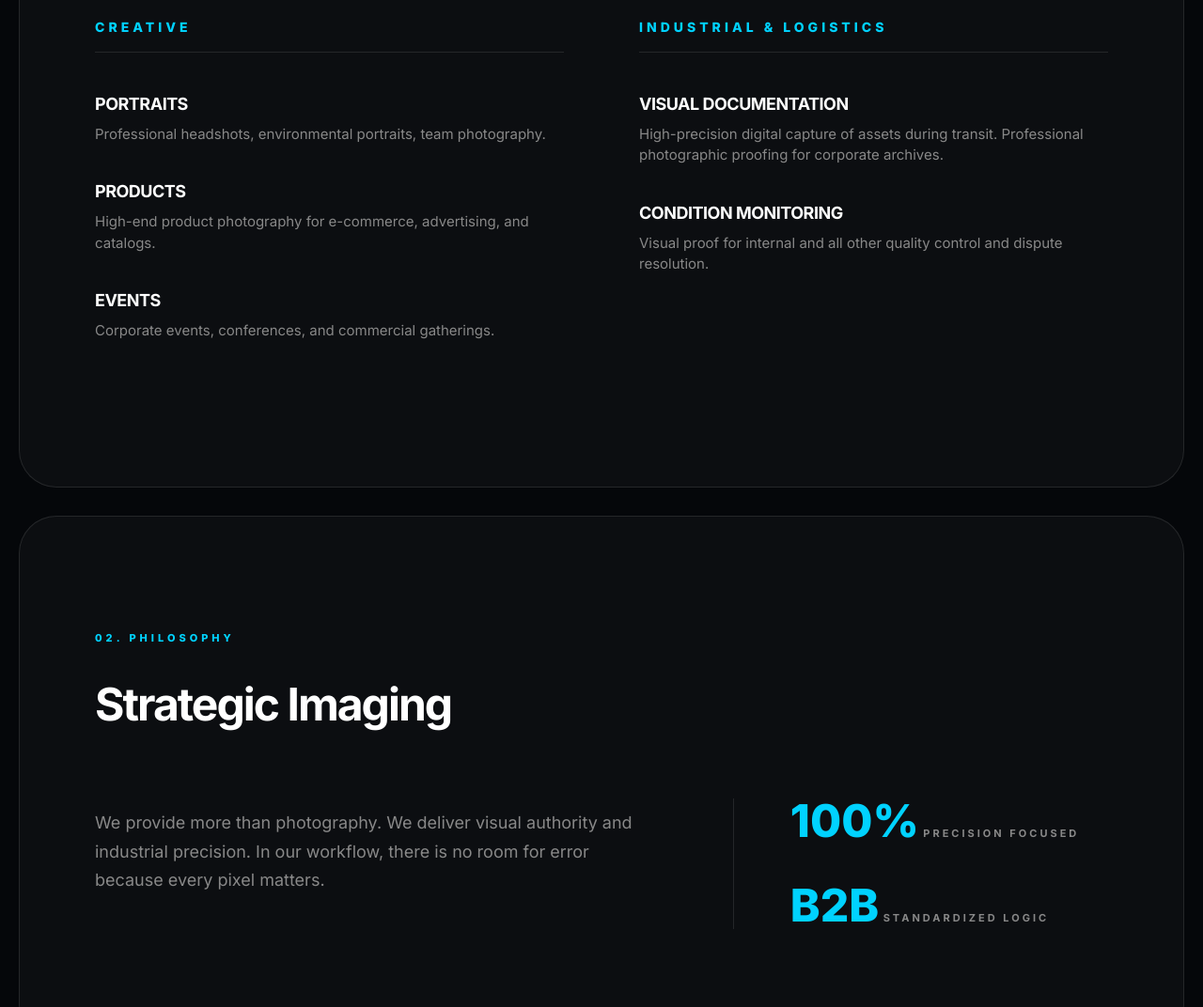
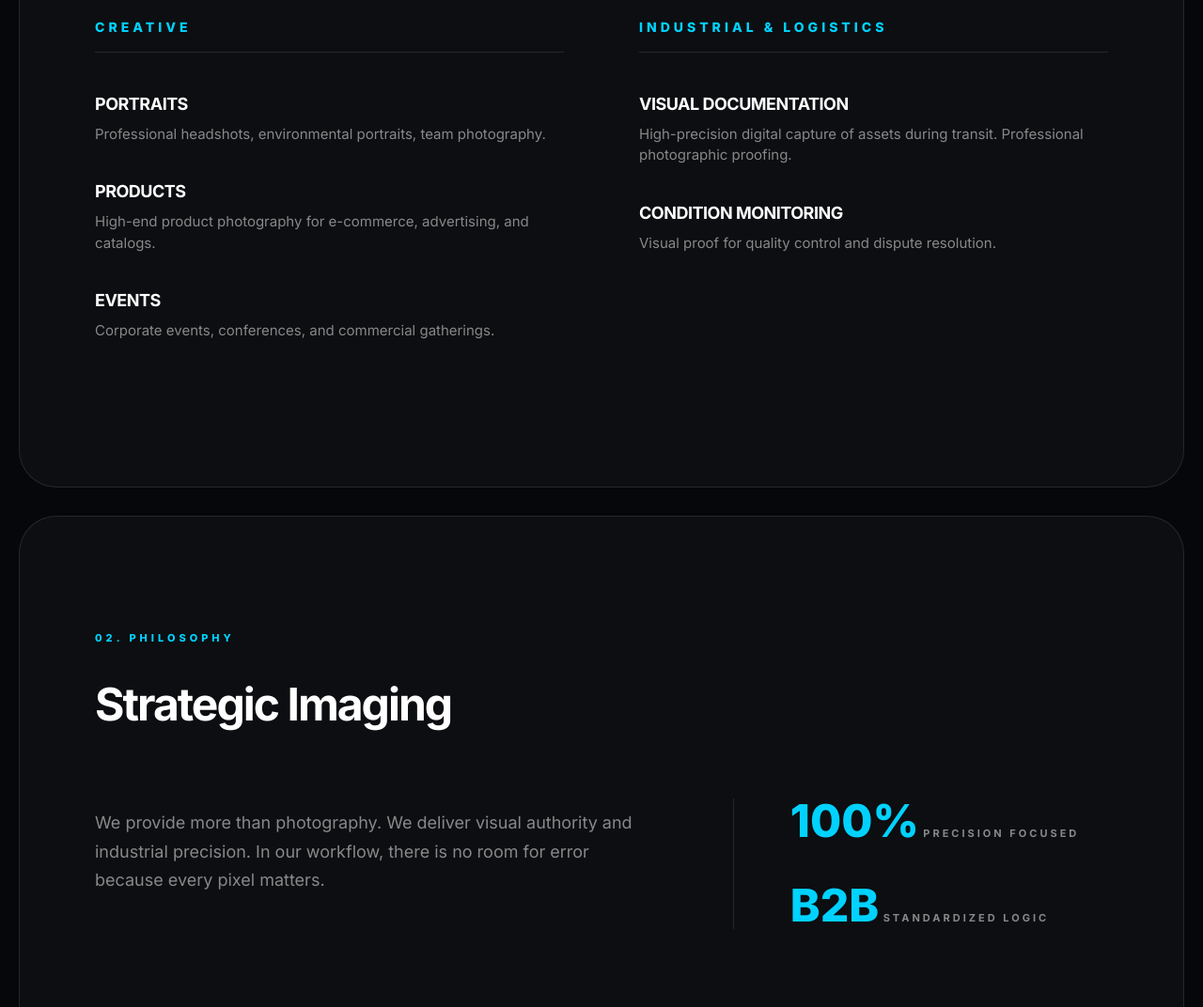
Before and after one commit to goranbbc/ibgvision, a plain HTML site: page index.html in a window 1280 px wide. Shown: the part 1120-2192 px from the top of the page at 94% size. Drawn offline with Linux system fonts and the light colour scheme.

Commit message:
Update index.html

```diff
--- a/index.html
+++ b/index.html
@@ -46,8 +46,8 @@
             box-shadow: 0 20px 40px rgba(0,0,0,0.4);
         }
 
-        .logo-container { display: flex; flex-direction: column; }
-        .logo { font-size: 22px; font-weight: 800; letter-spacing: -0.5px; text-transform: uppercase; line-height: 1; color: #fff; text-decoration: none; }
+        .logo-container { display: flex; flex-direction: column; text-decoration: none; }
+        .logo { font-size: 22px; font-weight: 800; letter-spacing: -0.5px; text-transform: uppercase; line-height: 1; color: #fff; }
         .logo span { font-weight: 300; color: var(--accent-blue); }
         .logo-subtext {
             font-size: 9px;
@@ -63,13 +63,11 @@
         nav ul li a { text-decoration: none; color: #fff; font-size: 11px; font-weight: 700; text-transform: uppercase; letter-spacing: 1.5px; transition: var(--transition); cursor: pointer; }
         nav ul li a:hover { color: var(--accent-blue); }
 
-        /* Language Switcher Style */
         .lang-switch {
             display: flex;
             gap: 10px;
             border-left: 1px solid var(--glass-border);
             padding-left: 25px;
-            margin-left: 10px;
         }
         .lang-btn {
             background: none;
@@ -142,7 +140,7 @@
         .section-tag { font-size: 11px; font-weight: 800; text-transform: uppercase; letter-spacing: 4px; color: var(--accent-blue); margin-bottom: 20px; display: block; }
         h2.section-title { font-size: 48px; font-weight: 700; margin-bottom: 60px; letter-spacing: -2px; color: #fff; }
 
-        /* --- WHAT WE DO (SERVICES) --- */
+        /* --- SERVICES --- */
         .services-grid { display: grid; grid-template-columns: 1fr 1fr; gap: 80px; }
         .service-category h3 {
             font-size: 14px;
@@ -165,7 +163,7 @@
         .stat-num { font-size: 48px; font-weight: 800; color: var(--accent-blue); line-height: 1; }
         .stat-label { font-size: 11px; text-transform: uppercase; letter-spacing: 3px; color: var(--text-dim); font-weight: 700; margin-top: 10px; }
 
-        /* --- PORTFOLIO --- */
+        /* --- PORTFOLIO GRID --- */
         .portfolio-grid { display: grid; grid-template-columns: repeat(2, 1fr); gap: 30px; }
         .portfolio-item { position: relative; border-radius: 25px; overflow: hidden; height: 400px; border: 1px solid var(--glass-border); }
         .portfolio-item.large { grid-column: span 2; height: 600px; }
@@ -173,18 +171,15 @@
         .portfolio-item:hover img { transform: scale(1.03); filter: grayscale(0); }
         .portfolio-info { position: absolute; bottom: 0; left: 0; right: 0; padding: 40px; background: linear-gradient(to top, rgba(0,0,0,0.8), transparent); }
         .portfolio-info span { font-size: 10px; text-transform: uppercase; letter-spacing: 3px; color: var(--accent-blue); }
-        .portfolio-info h4 { font-size: 24px; font-weight: 600; margin-top: 5px; }
+        .portfolio-info h4 { font-size: 24px; font-weight: 600; margin-top: 5px; color: #fff; }
 
         /* --- CONTACT --- */
         .contact-container { display: grid; grid-template-columns: 1fr 1fr; gap: 100px; }
         .contact-info p { font-size: 18px; color: var(--text-dim); margin-bottom: 40px; }
         .contact-details a { display: block; font-size: 24px; font-weight: 700; color: #fff; text-decoration: none; margin-bottom: 15px; }
-        .contact-details a:hover { color: var(--accent-blue); }
         .contact-form { display: flex; flex-direction: column; gap: 20px; }
         .contact-form input, .contact-form textarea { background: rgba(255,255,255,0.05); border: 1px solid var(--glass-border); padding: 20px; border-radius: 15px; color: #fff; outline: none; }
-        .contact-form input:focus { border-color: var(--accent-blue); }
         .btn-send { background: var(--accent-blue); color: #000; padding: 20px; border: none; border-radius: 15px; font-weight: 800; text-transform: uppercase; cursor: pointer; transition: var(--transition); }
-        .btn-send:hover { background: #fff; }
 
         /* --- FOOTER --- */
         .branding-footer { padding: 100px 80px; text-align: center; border-top: 1px solid var(--glass-border); }
@@ -194,14 +189,11 @@
 
         @media (max-width: 1024px) {
             header { padding: 15px 30px; width: calc(100% - 40px); }
-            nav ul li:not(.lang-switch-li) { display: none; }
-            .btn-proposal { display: none; }
-            .hero-overlay { left: 40px; bottom: 60px; }
+            nav ul li:not(.lang-li) { display: none; }
             section.content-block { padding: 80px 40px; }
-            .about-container, .contact-container, .services-grid { grid-template-columns: 1fr; gap: 50px; }
-            .about-stats { border-left: none; padding-left: 0; flex-direction: row; flex-wrap: wrap; }
+            .about-container, .contact-container, .services-grid { grid-template-columns: 1fr; }
             .portfolio-grid { grid-template-columns: 1fr; }
-            .portfolio-item.large { grid-column: span 1; height: 400px; }
+            .portfolio-item.large { height: 400px; }
         }
     </style>
 </head>
@@ -209,7 +201,7 @@
 
 <div class="main-card">
     <header>
-        <a href="#" class="logo-container" style="text-decoration: none;">
+        <a href="#" class="logo-container">
             <div class="logo">IBG<span>VISION</span></div>
             <div class="logo-subtext">DIGITAL CAPTURE</div>
         </a>
@@ -219,7 +211,7 @@
                 <li><a href="#about" id="nav-about">About</a></li>
                 <li><a href="#portfolio" id="nav-portfolio">Portfolio</a></li>
                 <li><a href="#contact" id="nav-contact">Contact</a></li>
-                <li class="lang-switch-li">
+                <li class="lang-li">
                     <div class="lang-switch">
                         <button class="lang-btn active" onclick="setLanguage('en')">EN</button>
                         <button class="lang-btn" onclick="setLanguage('sr')">SR</button>
@@ -231,7 +223,7 @@
     </header>
 
     <section class="hero">
-        <img src="112.jpg" alt="IBG Vision Synthesis Photography">
+        <img src="112.jpg" alt="IBG Vision Hero">
         <div class="hero-overlay">
             <h1 id="hero-title">EVERY PIXEL<br>MATTERS</h1>
             <p id="hero-sub">Commercial & Industrial Visual Production</p>
@@ -261,11 +253,11 @@
                 <h3 id="cat-industrial">Industrial & Logistics</h3>
                 <div class="service-sub-item">
                     <strong id="svc-visual-t">VISUAL DOCUMENTATION</strong>
-                    <p id="svc-visual-d">High-precision digital capture of assets during transit. Professional photographic proofing for corporate archives.</p>
+                    <p id="svc-visual-d">High-precision digital capture of assets during transit. Professional photographic proofing.</p>
                 </div>
                 <div class="service-sub-item">
                     <strong id="svc-condition-t">CONDITION MONITORING</strong>
-                    <p id="svc-condition-d">Visual proof for internal and all other quality control and dispute resolution.</p>
+                    <p id="svc-condition-d">Visual proof for quality control and dispute resolution.</p>
                 </div>
             </div>
         </div>
@@ -296,24 +288,38 @@
         <h2 class="section-title" id="title-portfolio">Visual Archive</h2>
         <div class="portfolio-grid">
             <div class="portfolio-item large">
-                <img src="113.jpg" alt="Industrial Logistics">
+                <img src="113.jpg" alt="Logistics">
                 <div class="portfolio-info">
-                    <span id="port-tag-1">Industrial</span>
+                    <span id="port-tag-1">INDUSTRIAL</span>
                     <h4 id="port-title-1">Logistics Chain Documentation</h4>
                 </div>
             </div>
             <div class="portfolio-item">
-                <img src="114.jpg" alt="Corporate Portrait">
+                <img src="114.jpg" alt="Portraits">
                 <div class="portfolio-info">
-                    <span id="port-tag-2">Corporate</span>
-                    <h4 id="port-title-2">Executive Identity</h4>
+                    <span id="port-tag-2">LEADERSHIP</span>
+                    <h4 id="port-title-2">Executive Presence</h4>
                 </div>
             </div>
             <div class="portfolio-item">
-                <img src="115.jpg" alt="Architecture">
+                <img src="115.jpg" alt="Infrastructure">
                 <div class="portfolio-info">
-                    <span id="port-tag-3">Architecture</span>
-                    <h4 id="port-title-3">Infrastructure Assets</h4>
+                    <span id="port-tag-3">INFRASTRUCTURE</span>
+                    <h4 id="port-title-3">Built Environment & Assets</h4>
+                </div>
+            </div>
+            <div class="portfolio-item">
+                <img src="product.jpg" alt="Products">
+                <div class="portfolio-info">
+                    <span id="port-tag-4">PRODUCT</span>
+                    <h4 id="port-title-4">Commercial Asset Imaging</h4>
+                </div>
+            </div>
+            <div class="portfolio-item">
+                <img src="event.jpg" alt="Events">
+                <div class="portfolio-info">
+                    <span id="port-tag-5">EVENTS</span>
+                    <h4 id="port-title-5">Corporate Ecosystem Coverage</h4>
                 </div>
             </div>
         </div>
@@ -342,7 +348,7 @@
     <footer class="branding-footer">
         <a href="https://www.imagobygorus.com" target="_blank" class="imago-logo">
             <h2>IMAGO BY GORUS</h2>
-            <p id="footer-sub">Fine Art & Personal Work</p>
+            <p id="footer-sub">Fine Art & Signature Photography</p>
         </a>
     </footer>
 </div>
@@ -350,127 +356,73 @@
 <script>
     const translations = {
         'en': {
-            'nav-work': 'What We Do',
-            'nav-about': 'About',
-            'nav-portfolio': 'Portfolio',
-            'nav-contact': 'Contact',
+            'nav-work': 'What We Do', 'nav-about': 'About', 'nav-portfolio': 'Portfolio', 'nav-contact': 'Contact',
             'btn-request': 'Request a Shoot',
-            'hero-title': 'EVERY PIXEL<br>MATTERS',
-            'hero-sub': 'Commercial & Industrial Visual Production',
-            'tag-01': '01. Specialist Solutions',
-            'title-wwd': 'What We Do',
-            'cat-creative': 'Creative',
-            'svc-portraits-t': 'PORTRAITS',
-            'svc-portraits-d': 'Professional headshots, environmental portraits, team photography.',
-            'svc-products-t': 'PRODUCTS',
-            'svc-products-d': 'High-end product photography for e-commerce, advertising, and catalogs.',
-            'svc-events-t': 'EVENTS',
-            'svc-events-d': 'Corporate events, conferences, and commercial gatherings.',
-            'cat-industrial': 'Industrial & Logistics',
-            'svc-visual-t': 'VISUAL DOCUMENTATION',
-            'svc-visual-d': 'High-precision digital capture of assets during transit. Professional photographic proofing for corporate archives.',
-            'svc-condition-t': 'CONDITION MONITORING',
-            'svc-condition-d': 'Visual proof for internal and all other quality control and dispute resolution.',
-            'tag-02': '02. Philosophy',
-            'title-about': 'Strategic Imaging',
+            'hero-title': 'EVERY PIXEL<br>MATTERS', 'hero-sub': 'Commercial & Industrial Visual Production',
+            'tag-01': '01. Specialist Solutions', 'title-wwd': 'What We Do',
+            'cat-creative': 'Creative', 'svc-portraits-t': 'PORTRAITS', 'svc-portraits-d': 'Professional headshots, environmental portraits, team photography.',
+            'svc-products-t': 'PRODUCTS', 'svc-products-d': 'High-end product photography for e-commerce, advertising, and catalogs.',
+            'svc-events-t': 'EVENTS', 'svc-events-d': 'Corporate events, conferences, and commercial gatherings.',
+            'cat-industrial': 'Industrial & Logistics', 'svc-visual-t': 'VISUAL DOCUMENTATION', 'svc-visual-d': 'High-precision digital capture of assets during transit. Professional photographic proofing.',
+            'svc-condition-t': 'CONDITION MONITORING', 'svc-condition-d': 'Visual proof for quality control and dispute resolution.',
+            'tag-02': '02. Philosophy', 'title-about': 'Strategic Imaging',
             'about-p1': 'We provide more than photography. We deliver visual authority and industrial precision. In our workflow, there is no room for error because every pixel matters.',
-            'stat-precision': 'Precision Focused',
-            'stat-logic': 'Standardized Logic',
-            'tag-03': '03. Selected Work',
-            'title-portfolio': 'Visual Archive',
-            'port-tag-1': 'Industrial',
-            'port-title-1': 'Logistics Chain Documentation',
-            'port-tag-2': 'Corporate',
-            'port-title-2': 'Executive Identity',
-            'port-tag-3': 'Architecture',
-            'port-title-3': 'Infrastructure Assets',
-            'tag-04': '04. Connection',
-            'title-contact': 'Initiate Collaboration',
+            'stat-precision': 'Precision Focused', 'stat-logic': 'Standardized Logic',
+            'tag-03': '03. Selected Work', 'title-portfolio': 'Visual Archive',
+            'port-tag-1': 'INDUSTRIAL', 'port-title-1': 'Logistics Chain Documentation',
+            'port-tag-2': 'LEADERSHIP', 'port-title-2': 'Executive Presence',
+            'port-tag-3': 'INFRASTRUCTURE', 'port-title-3': 'Built Environment & Assets',
+            'port-tag-4': 'PRODUCT', 'port-title-4': 'Commercial Asset Imaging',
+            'port-tag-5': 'EVENTS', 'port-title-5': 'Corporate Ecosystem Coverage',
+            'tag-04': '04. Connection', 'title-contact': 'Initiate Collaboration',
             'contact-p': 'Ready for seamless integration into your operational processes. Contact us to define your imaging protocols or discuss retainer agreements.',
             'contact-loc': 'Belgrade / Novi Sad / On-Site',
-            'form-name': 'NAME / COMPANY',
-            'form-email': 'EMAIL ADDRESS',
-            'form-msg': 'PROJECT BRIEF',
-            'btn-send': 'Send Brief',
-            'footer-sub': 'Fine Art & Personal Work'
+            'form-name': 'NAME / COMPANY', 'form-email': 'EMAIL ADDRESS', 'form-msg': 'PROJECT BRIEF', 'btn-send': 'Send Brief',
+            'footer-sub': 'Fine Art & Signature Photography'
         },
         'sr': {
-            'nav-work': 'Usluge',
-            'nav-about': 'O nama',
-            'nav-portfolio': 'Portfolio',
-            'nav-contact': 'Kontakt',
+            'nav-work': 'Usluge', 'nav-about': 'O nama', 'nav-portfolio': 'Portfolio', 'nav-contact': 'Kontakt',
             'btn-request': 'Zakažite snimanje',
-            'hero-title': 'BITAN JE<br>SVAKI PIKSEL',
-            'hero-sub': 'Komercijalna i industrijska vizuelna produkcija',
-            'tag-01': '01. Specijalizovana rešenja',
-            'title-wwd': 'Šta radimo',
-            'cat-creative': 'Kreativni sektor',
-            'svc-portraits-t': 'PORTRETI',
-            'svc-portraits-d': 'Profesionalni poslovni portreti, timske fotografije i realna radna atmosfera',
-            'svc-products-t': 'PROIZVODI',
-            'svc-products-d': 'Fotografije proizvoda za e-commerce, oglašavanje i kataloge.',
-            'svc-events-t': 'DOGAĐAJI',
-            'svc-events-d': 'Korporativni događaji, konferencije i komercijalni skupovi.',
-            'cat-industrial': 'Industrija i Logistika',
-            'svc-visual-t': 'VIZUELNA DOKUMENTACIJA',
-            'svc-visual-d': 'Digitalno beleženje prijema i isporuke robe uz pristup digitalnoj arhivi',
-            'svc-condition-t': 'MONITORING STANJA',
-            'svc-condition-d': 'Vizuelni dokazi za internu kontrolu kvaliteta i rešavanje sporova.',
-            'tag-02': '02. Filozofija',
-            'title-about': 'Strateška fotografija',
+            'hero-title': 'SVAKI PIKSEL<br>JE BITAN', 'hero-sub': 'Komercijalna i industrijska vizuelna produkcija',
+            'tag-01': '01. Specijalizovana rešenja', 'title-wwd': 'Šta radimo',
+            'cat-creative': 'Kreativni sektor', 'svc-portraits-t': 'PORTRETI', 'svc-portraits-d': 'Profesionalni poslovni portreti, ambijentalno snimanje timova.',
+            'svc-products-t': 'PROIZVODI', 'svc-products-d': 'Vrhunska produkt fotografija za e-commerce, oglašavanje i kataloge.',
+            'svc-events-t': 'DOGAĐAJI', 'svc-events-d': 'Korporativni događaji, konferencije i komercijalni skupovi.',
+            'cat-industrial': 'Industrija i Logistika', 'svc-visual-t': 'VIZUELNA DOKUMENTACIJA', 'svc-visual-d': 'Digitalno beleženje stanja robe u tranzitu visokom preciznošću. Profesionalna arhiva.',
+            'svc-condition-t': 'MONITORING STANJA', 'svc-condition-d': 'Vizuelni dokazi za kontrolu kvaliteta i rešavanje sporova.',
+            'tag-02': '02. Filozofija', 'title-about': 'Strateško snimanje',
             'about-p1': 'Pružamo više od same fotografije. Donosimo vizuelni autoritet i industrijsku preciznost. U našem radu nema mesta za greške jer je svaki piksel bitan.',
-            'stat-precision': 'Fokus na preciznost',
-            'stat-logic': 'Standardizovana logika',
-            'tag-03': '03. Izabrani radovi',
-            'title-portfolio': 'Vizuelna arhiva',
-            'port-tag-1': 'Industrija',
-            'port-title-1': 'Logistička dokumentacija',
-            'port-tag-2': 'Korporativno',
-            'port-title-2': 'korporativni identitet',
-            'port-tag-3': 'Arhitektura',
-            'port-title-3': 'Infrastrukturni objekti',
-            'tag-04': '04. Povezivanje',
-            'title-contact': 'Pozovite nas',
+            'stat-precision': 'Fokus na preciznost', 'stat-logic': 'Standardizovana logika',
+            'tag-03': '03. Izabrani radovi', 'title-portfolio': 'Vizuelna arhiva',
+            'port-tag-1': 'INDUSTRIJA', 'port-title-1': 'Dokumentacija logističkog lanca',
+            'port-tag-2': 'LIDERSTVO', 'port-title-2': 'Liderski autoritet',
+            'port-tag-3': 'INFRASTRUKTURA', 'port-title-3': 'Izgrađena sredina i resursi',
+            'port-tag-4': 'PROIZVODI', 'port-title-4': 'Komercijalno snimanje proizvoda',
+            'port-tag-5': 'DOGAĐAJI', 'port-title-5': 'Pokrivanje korporativnih događaja',
+            'tag-04': '04. Povezivanje', 'title-contact': 'Pokrenite saradnju',
             'contact-p': 'Spremni smo za integraciju u vaše operativne procese. Kontaktirajte nas za definisanje protokola snimanja ili retainer ugovora.',
             'contact-loc': 'Beograd / Novi Sad / Na terenu',
-            'form-name': 'IME / KOMPANIJA',
-            'form-email': 'EMAIL ADRESA',
-            'form-msg': 'OPIS PROJEKTA',
-            'btn-send': 'Pošaljite upit',
-            'footer-sub': 'Umetnička fotografija i lični radovi'
+            'form-name': 'IME / KOMPANIJA', 'form-email': 'EMAIL ADRESA', 'form-msg': 'OPIS PROJEKTA', 'btn-send': 'Pošaljite upit',
+            'footer-sub': 'Premium umetnička fotografija i autorski radovi'
         }
     };
 
     function setLanguage(lang) {
-        // Promeni tekst za sve elemente sa ID-jem
         for (let id in translations[lang]) {
             const el = document.getElementById(id);
             if (el) {
-                if (el.tagName === 'INPUT' || el.tagName === 'TEXTAREA') {
-                    el.placeholder = translations[lang][id];
-                } else {
-                    el.innerHTML = translations[lang][id];
-                }
+                if (el.tagName === 'INPUT' || el.tagName === 'TEXTAREA') el.placeholder = translations[lang][id];
+                else el.innerHTML = translations[lang][id];
             }
         }
-
-        // Ažuriraj aktivno dugme
         document.querySelectorAll('.lang-btn').forEach(btn => {
             btn.classList.remove('active');
             if (btn.innerText.toLowerCase() === lang) btn.classList.add('active');
         });
-
-        // Sačuvaj izbor u lokalnu memoriju
         localStorage.setItem('selectedLang', lang);
-        document.documentElement.lang = lang;
     }
 
-    // Provera pri učitavanju
-    window.onload = () => {
-        const savedLang = localStorage.getItem('selectedLang') || 'en';
-        setLanguage(savedLang);
-    };
+    window.onload = () => { setLanguage(localStorage.getItem('selectedLang') || 'en'); };
 </script>
-
 </body>
 </html>
```
